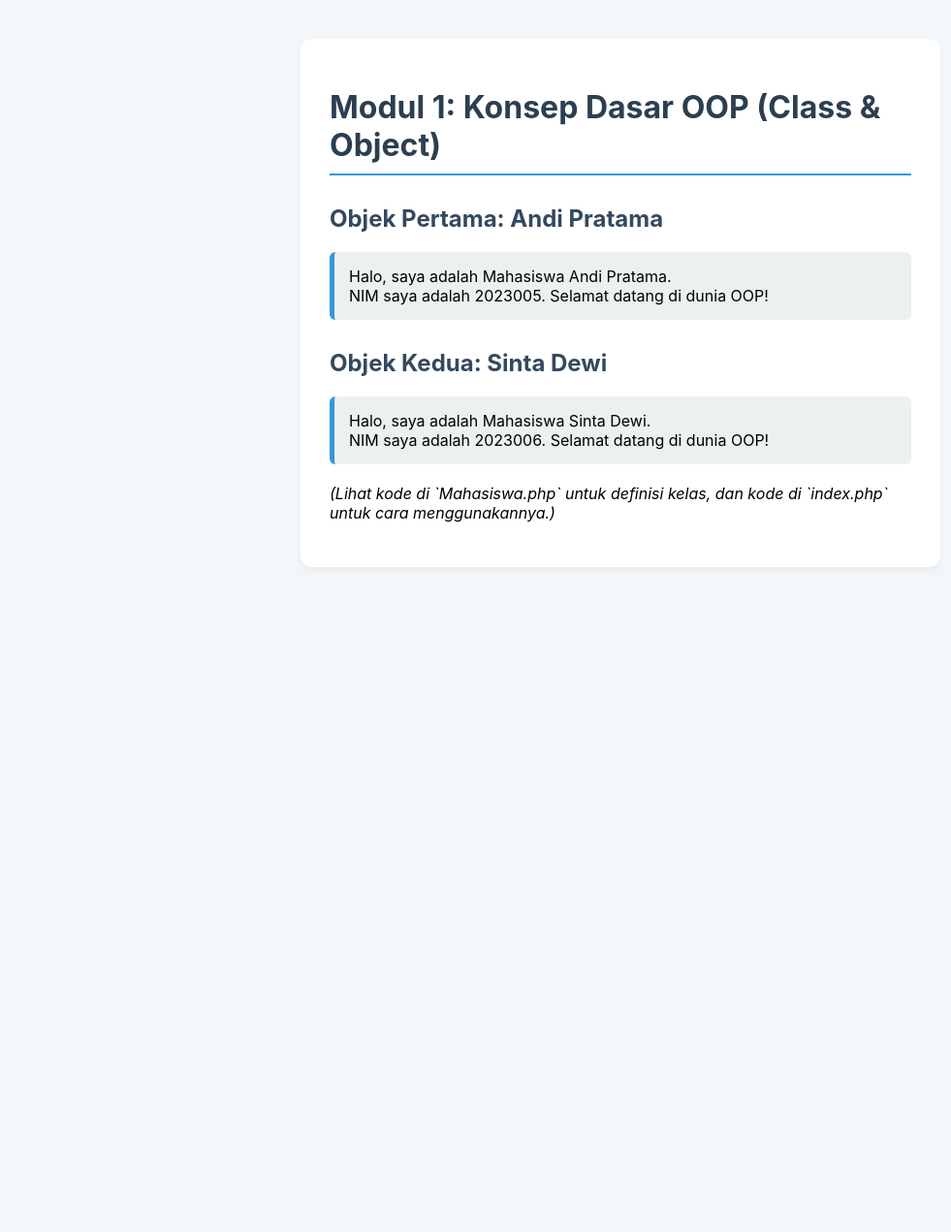
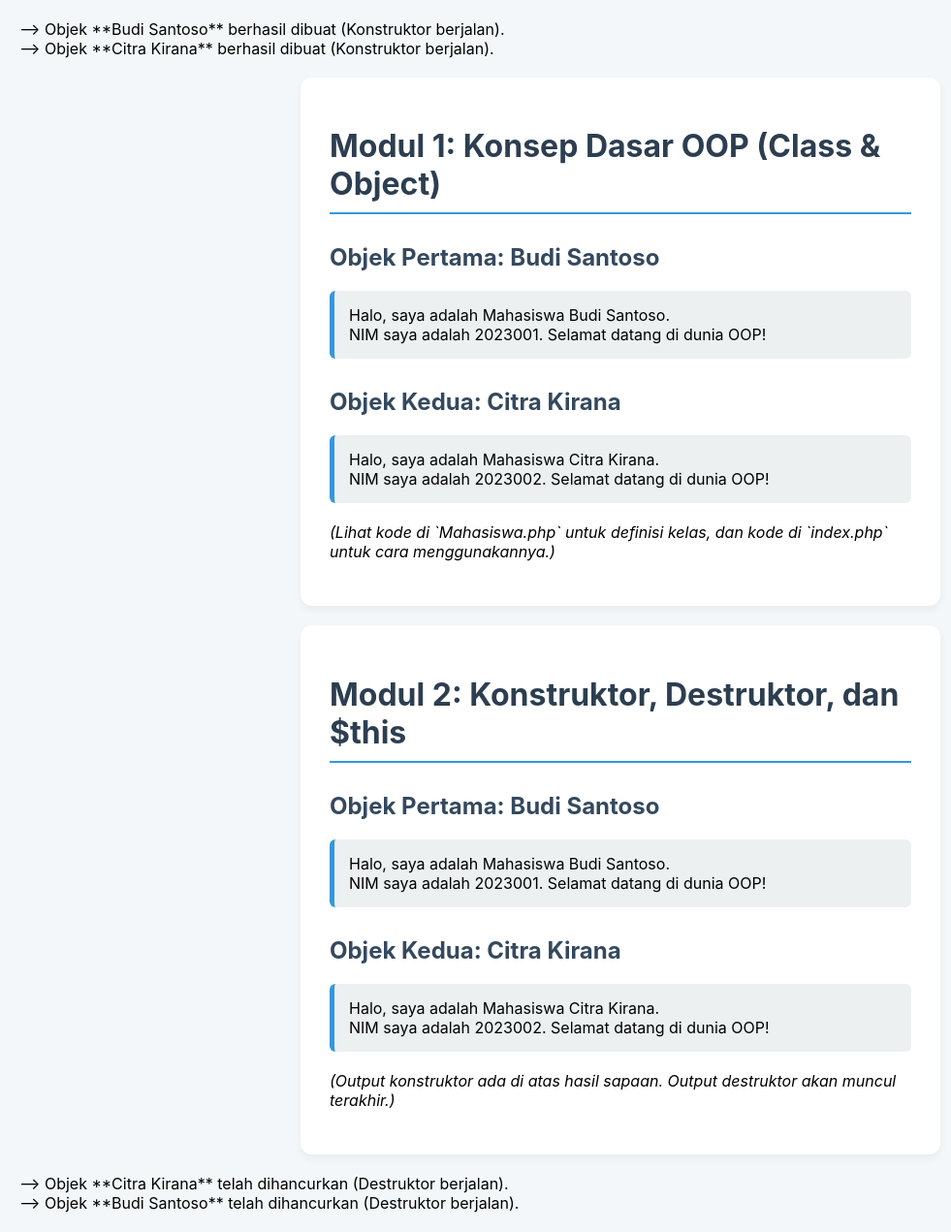
Before and after one commit to afrilly/web2_praktikum, a PHP site: page / in a window 1280 px wide. Shown: the whole page at 97% size, without its empty margins (0-981 px from the left). Before the commit the page ends 539 px from the top, so only its background shows below. Run offline with PHP 8.4, Linux system fonts and the light colour scheme.

Commit message:
MODUL 2: KONSTRUKTOR, DESTRUKTOR, DAN KEYWORD $THIS

```diff
--- a/Mahasiswa.php
+++ b/Mahasiswa.php
@@ -8,8 +8,21 @@ class Mahasiswa
 {
     // Properti (Attributes) - Data yang dimiliki objek
     public $nama;
+    public $nim;
 
-    public $nim;
+    /**
+     * Konstruktor: Otomatis dipanggil saat objek dibuat (Instansiasi).
+     * Digunakan untuk menginisialisasi properti objek.
+     * @param string $nama Nama mahasiswa
+     * @param string $nim NIM mahasiswa
+     */
+    public function __construct($nama, $nim)
+    {
+        // Menggunakan $this untuk mengisi properti kelas
+        $this->nama = $nama;
+        $this->nim = $nim;
+        echo "--> Objek **{$this->nama}** berhasil dibuat (Konstruktor berjalan).<br>";
+    }
 
     /**
      * Metode (Method) - Perilaku yang dapat dilakukan objek
@@ -21,6 +34,15 @@ class Mahasiswa
         echo "Halo, saya adalah Mahasiswa " . $this->nama . ".<br>";
         echo "NIM saya adalah " . $this->nim . ". Selamat datang di dunia OOP!";
     }
+
+    /**
+     * Destruktor: Otomatis dipanggil saat objek dihapus dari memori atau skrip selesai.
+     */
+    public function __destruct()
+    {
+        echo "--> Objek **{$this->nama}** telah dihancurkan (Destruktor berjalan).<br>";
+    }
 }
+
 // Catatan: Kelas Mahasiswa tidak akan dieksekusi di sini,
 // melainkan di file index.php
--- a/index.php
+++ b/index.php
@@ -3,15 +3,19 @@
 require_once 'Mahasiswa.php';
 
 // 2. Instansiasi Objek (Menciptakan objek nyata dari blueprint Mahasiswa)
-$mhs1 = new Mahasiswa();
+$mhs1 = new Mahasiswa("Budi Santoso", "2023001");
 
 // 3. Mengisi Properti Objek (Mengakses data di dalam objek)
-$mhs1->nama = "Andi Pratama";
-$mhs1->nim = "2023005";
+//$mhs1->nama = "Andi Pratama";
+//$mhs1->nim = "2023005";
 // 4. Membuat objek kedua (optional, untuk menunjukkan setiap objek unik)
-$mhs2 = new Mahasiswa();
-$mhs2->nama = "Sinta Dewi";
-$mhs2->nim = "2023006";
+$mhs2 = new Mahasiswa("Citra Kirana", "2023002");
+
+//Catatan :  proses destruktor (__destruct) akan berjalan di akhir eksekusi skrip,
+// namun di lingkungan tertentu (seperti iframe), outputnya mungkin tidak selalu terlihat.
+//$mhs2->nama = "Sinta Dewi";
+//$mhs2->nim = "2023006";
+
 ?>
 <!DOCTYPE html>
 <html lang="id">
@@ -82,6 +86,27 @@ $mhs2->nim = "2023006";
 
     </div>
 
+    <div class="container">
+<h1>Modul 2: Konstruktor, Destruktor, dan $this</h1>
+
+<h2>Objek Pertama: <?php echo $mhs1->nama; ?></h2>
+<div class="output">
+<!-- 4. Memanggil Metode Objek -->
+<?php $mhs1->sayHello(); ?>
+</div>
+
+<h2>Objek Kedua: <?php echo $mhs2->nama; ?></h2>
+<div class="output">
+<!-- Memanggil Metode Objek Kedua -->
+<?php $mhs2->sayHello(); ?>
+</div>
+
+<p>
+<em>(Output konstruktor ada di atas hasil sapaan. Output destruktor akan muncul
+terakhir.)</em>
+</p>
+
+</div>
 </body>
 
 </html>
```
